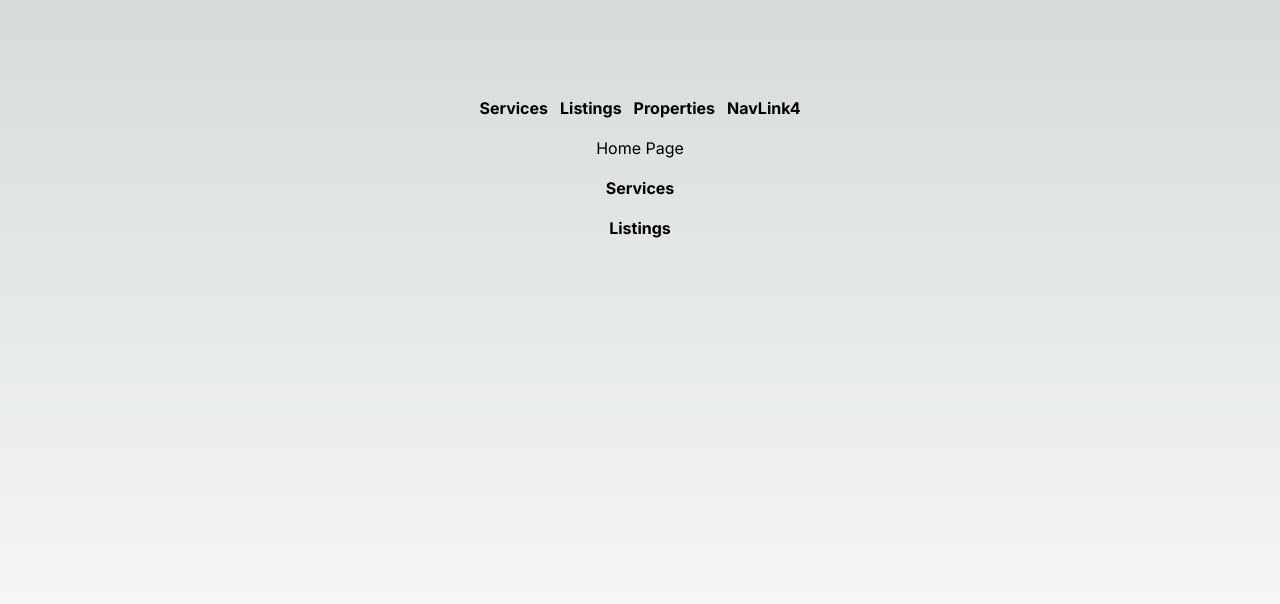
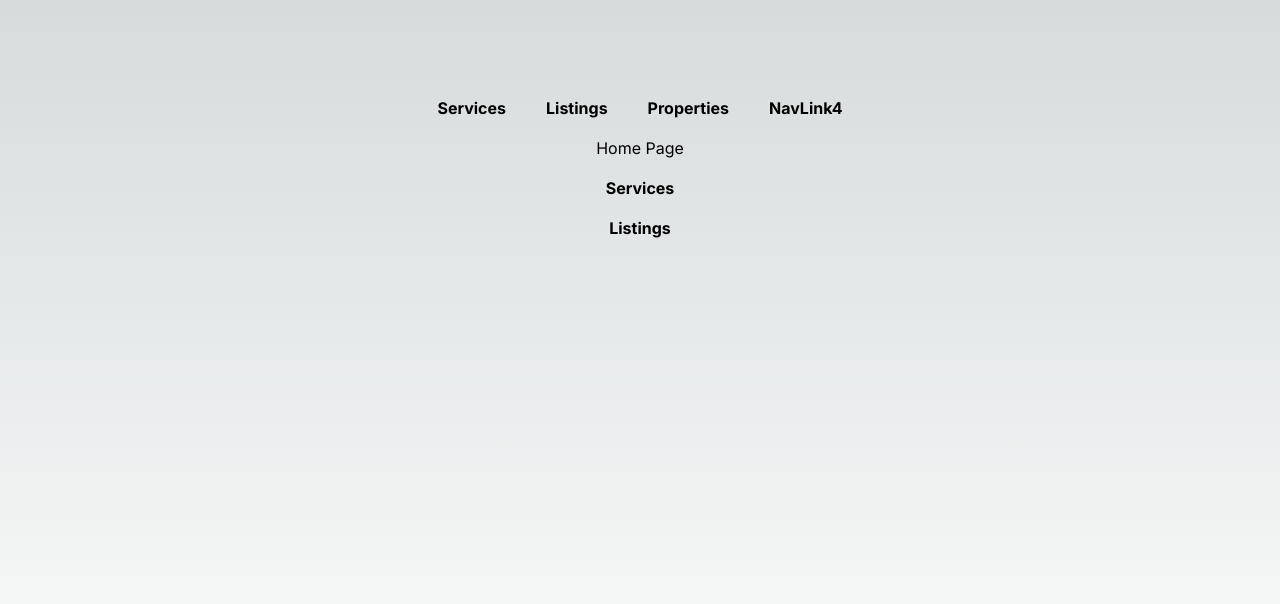
Before and after one commit to ChrisJo93/JdeltaProps, a Next.js app: page / in a window 1280 px wide. Shown: the top 604 px of the page. Built offline with nearby package versions, Linux system fonts and the light colour scheme.

Commit message:
adjusting space between nav items

```diff
--- a/src/components/NavBar.tsx
+++ b/src/components/NavBar.tsx
@@ -1,10 +1,9 @@
 import React from "react"
 import Link from "next/link"
 
-
 function NavBar() {
   return (
-    <div className="flex justify-center gap-3">
+    <div className="flex justify-center gap-10">
       <Link href="/services">
         <button>
           <span className="font-bold">Services</span>
```
Also changed, not shown: src/app/page.tsx (line endings or trailing spaces). Lines whose indentation alone changed are shown as unchanged.
